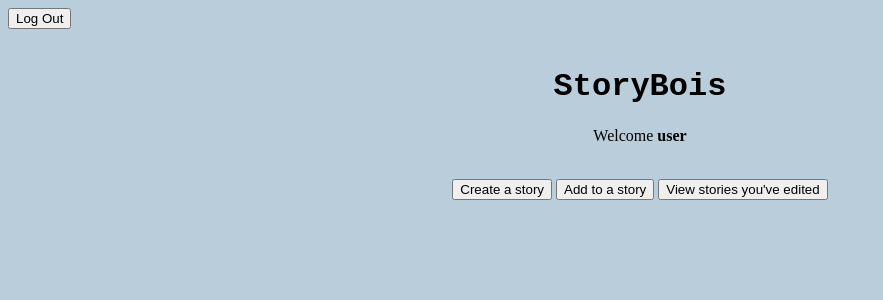
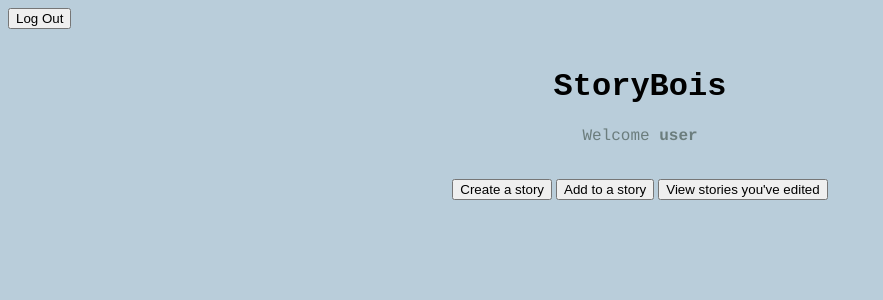
Before and after one commit to LargeLlama/nani_story, a Flask app: page /home in a window 1280 px wide. Shown: the top 300 px of the page, without its empty margins (0-883 px from the left). Run offline with Flask 2, Linux system fonts and the light colour scheme; a user stored in the database is signed in.

Commit message:
add button stuff uwu

```diff
--- /dev/null
+++ b/static/base.css
@@ -0,0 +1,23 @@
+body
+{
+	background-color: #B9CDDA;
+}
+
+h1
+{
+	font-family: "Courier New", Courier, monospace;
+}
+p.msg
+{
+	font-family: "Bookman", Courier, monospace;
+	color: #6B7D7D;
+}
+
+.fsSubmitButton
+{
+	background-color: #A6D8D4;
+	border: none;
+	color: white;
+	padding: 15px 30px;
+	text-align: center;
+}
--- a/static/home.css
+++ /dev/null
@@ -1,9 +0,0 @@
-body
-{
-	background-color: #B9CDDA
-}
-
-h1
-{
-	font-family: "Courier New", Courier, monospace;
-}
--- a/templates/base.html
+++ b/templates/base.html
@@ -4,8 +4,8 @@
     <head>
         {% block head %}
         <title> {% block title %}{% endblock %} -|- StoriBois</title>
+		<link rel="stylesheet" type="text/css" href="../static/base.css">
         {% endblock %}
-		<link rel="stylesheet" type="text/css" href="../static/home.css">
 
     </head>
 
--- a/templates/home.html
+++ b/templates/home.html
@@ -7,11 +7,11 @@
 <center>
 
     <h1>StoryBois</h1>
-    <p>Welcome <strong>{{ username }}</strong></p>
+     <p class="msg">Welcome <strong>{{ username }}</strong></p>
 
     {% set msgs = get_flashed_messages() %}
     {% for msg in msgs %}
-    <p>{{ msg }}</p>
+    <p class="msg">{{ msg }}</p>
     {% endfor %}
 
     <br>
```
